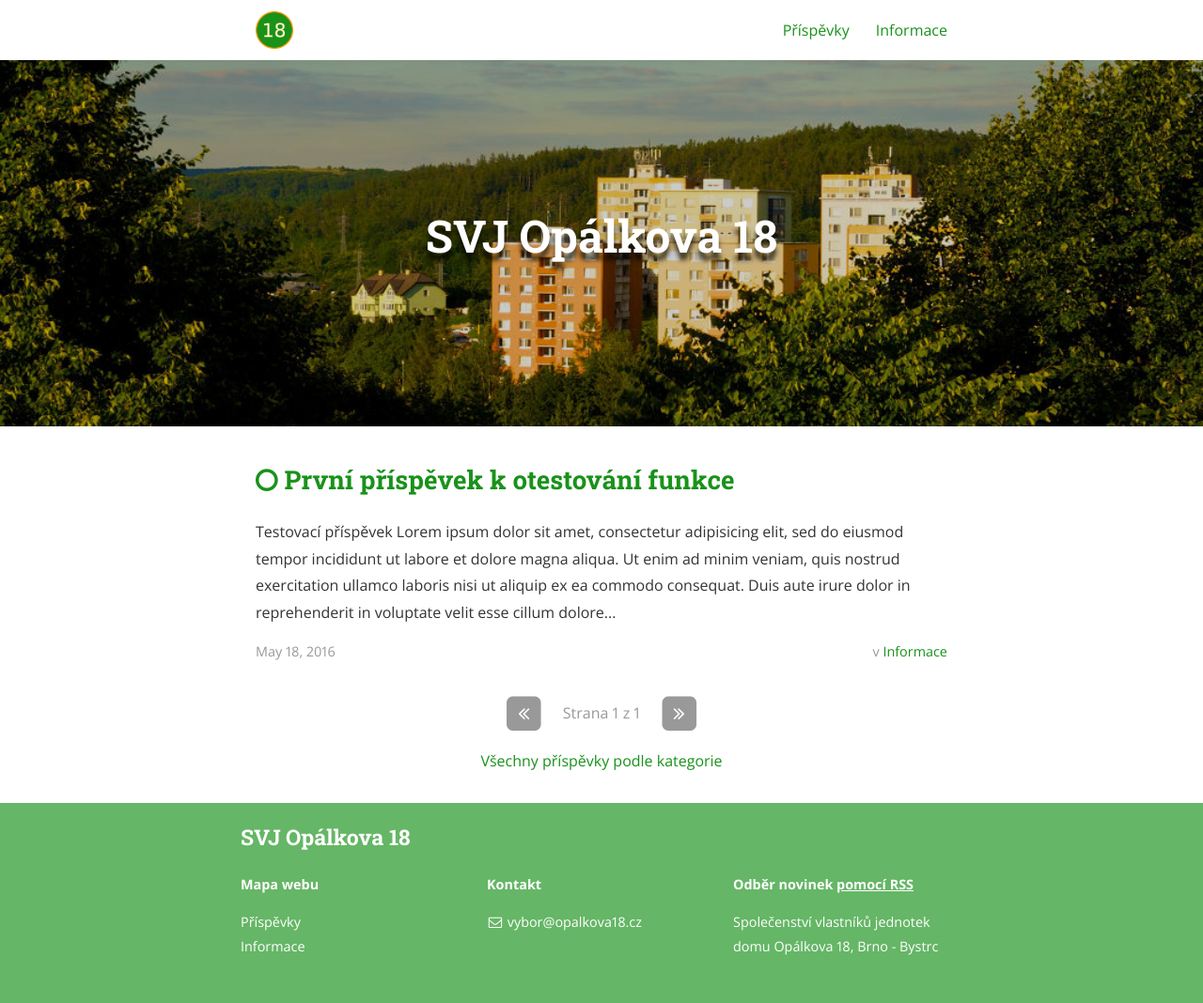
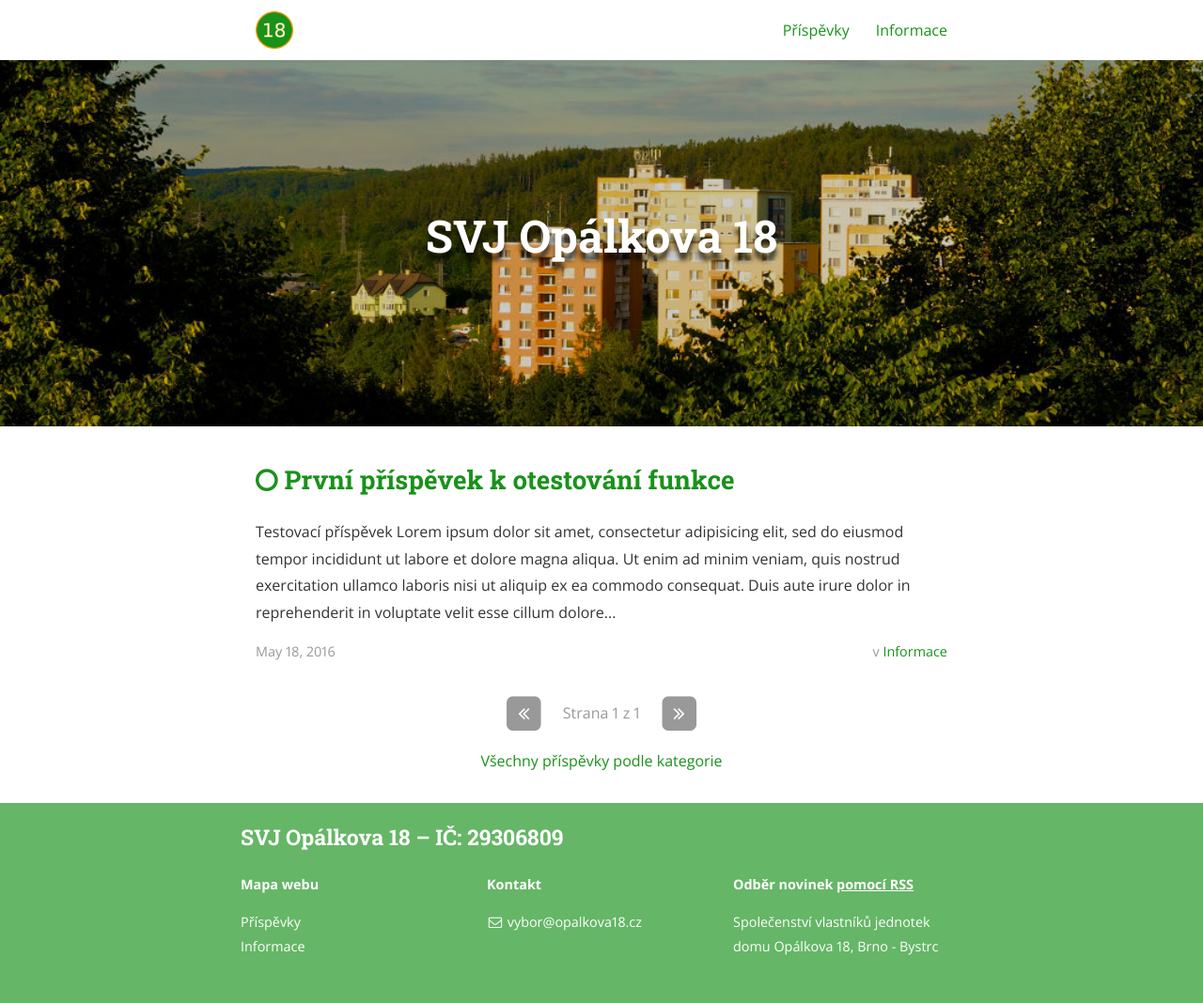
Before and after one commit to MarSik/opalkova18, a Jekyll site: the page built from index.html, in a window 1280 px wide. Shown: the whole page at 94% size. Built offline with Jekyll 4.4.1, drawn with Linux system fonts in a browser that asks for light colours; nearby versions of some CDN libraries; the list of posts is cut into pages by our own code; a style sheet for code colours, icons or effects is not loaded.

Commit message:
Přidáno IČ

```diff
--- a/_includes/footer.html
+++ b/_includes/footer.html
@@ -2,7 +2,7 @@
 
   <div class="wrapper">
 
-    <h3 class="footer-heading">{{ site.title }}</h3>
+    <h3 class="footer-heading">{{ site.title }} &ndash; <a href="https://or.justice.cz/ias/ui/rejstrik-firma.vysledky?subjektId=195525&typ=PLATNY">IČ: 29306809</a></h3>
 
     <div class="site-navigation">
 
```
